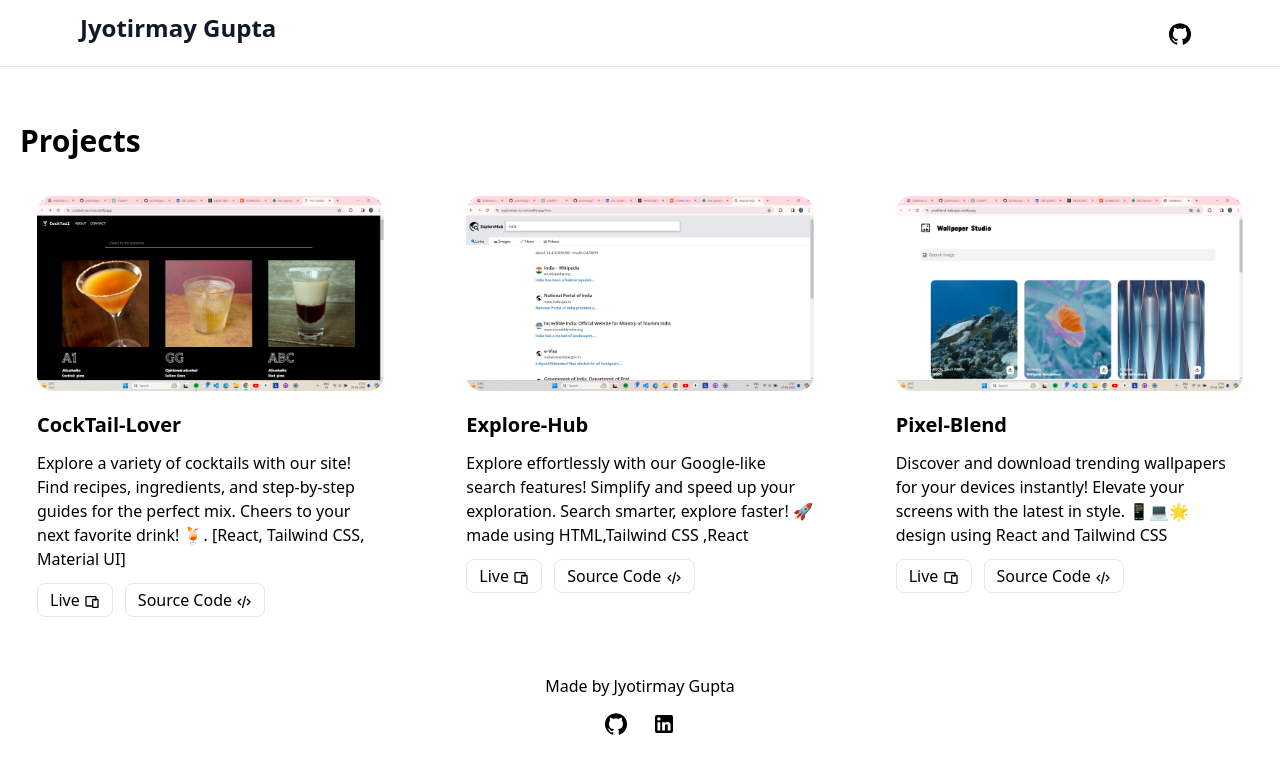
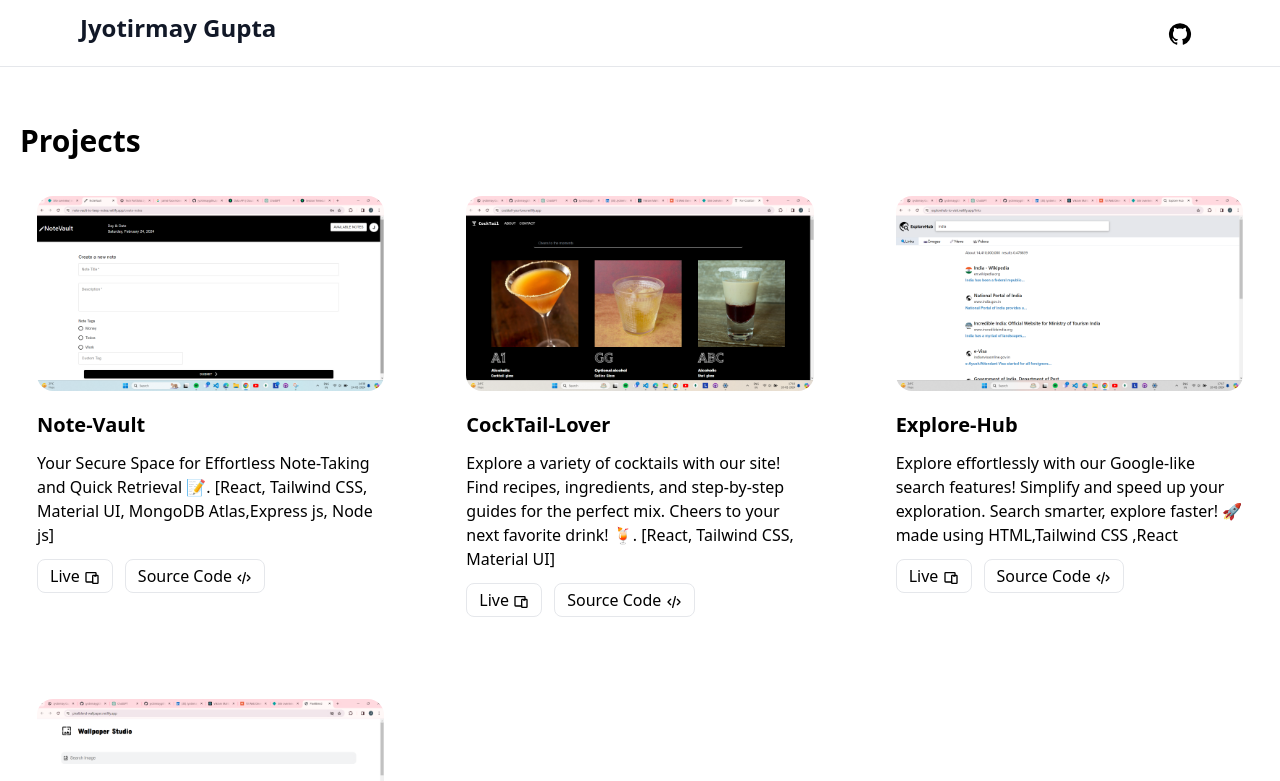
Before and after one commit to jyotirmaygithub/Personal-Portfolio, a React (Create React App) app: page /projects in a window 1280 px wide. Shown: the top 781 px of the page. Built offline with nearby package versions, Linux system fonts and the light colour scheme.

Commit message:
add new project

```diff
--- /dev/null
+++ b/src/Layout/Main.js
@@ -0,0 +1,10 @@
+import React from 'react'
+import AboutMe from "../Components/AboutMe"
+
+export default function Main() {
+  return (
+    <div>
+      <AboutMe/>
+    </div>
+  )
+}
--- a/src/Pages/Projects.js
+++ b/src/Pages/Projects.js
@@ -2,16 +2,26 @@ import React from "react";
 import cockTail from "../Assets/images/Cocktail.png";
 import exploreHub from "../Assets/images/ExploreHub.png";
 import wallpaper from "../Assets/images/Wallpaper.png";
+import noteVault  from "../Assets/images/note.png"
 import Footer from "../Layout/Footer"
 
 export default function Projects() {
   const works = [
     {
+      title: "Note-Vault",
+      description:
+        "Your Secure Space for Effortless Note-Taking and Quick Retrieval 📝. [React, Tailwind CSS, Material UI, MongoDB Atlas,Express js, Node js]",
+      code: "https://github.com/jyotirmaygithub/Task-Hub",
+      live: "https://note-vault-to-keep-notes.netlify.app",
+      stack: "React, Tailwind CSS",
+      thumbnail: noteVault,
+    },
+    {
       title: "CockTail-Lover",
       description:
         "Explore a variety of cocktails with our site! Find recipes, ingredients, and step-by-step guides for the perfect mix. Cheers to your next favorite drink! 🍹. [React, Tailwind CSS, Material UI]",
       code: "https://github.com/jyotirmaygithub/For-cocktail-lover",
-      live: "https://cocktail-you-love.netlify.app",
+      live: "https://for-cocktail-lover.netlify.app",
       stack: "React, Tailwind CSS",
       thumbnail: cockTail,
     },
@@ -20,7 +30,7 @@ export default function Projects() {
       description:
         "Explore effortlessly with our Google-like search features! Simplify and speed up your exploration. Search smarter, explore faster! 🚀  made using HTML,Tailwind CSS ,React",
       code: "https://github.com/jyotirmaygithub/Explore-Hub",
-      live: "https://explorehub-to-visit.netlify.app",
+      live: "https://react-explore-hub.netlify.app",
       stack: "HTMl, CSS, JavaScript",
       thumbnail: exploreHub,
     },
@@ -29,7 +39,7 @@ export default function Projects() {
       description:
         "Discover and download trending wallpapers for your devices instantly! Elevate your screens with the latest in style. 📱💻🌟 design using React and Tailwind CSS",
       code: "https://github.com/jyotirmaygithub/PixelBlend",
-      live: "https://pixelblend-wallpaper.netlify.app",
+      live: "https://wallpaper-studio.netlify.app",
       stack: "HTML, Bootstrap 5",
       thumbnail: wallpaper,
     },
@@ -38,7 +48,7 @@ export default function Projects() {
     <>
     <div
       id="projects"
-      className="flex flex-col items-start mt-14 mx-5 space-y-5  "
+      className="flex flex-col items-start mt-14 mx-5 space-y-5"
     >
       <h1 className="text-3xl font-bold">Projects</h1>
       <div className="grid gap-12 mt-12 md:grid-cols-3">
```
Also changed, not shown: src/Assets/images/note.png (added).
